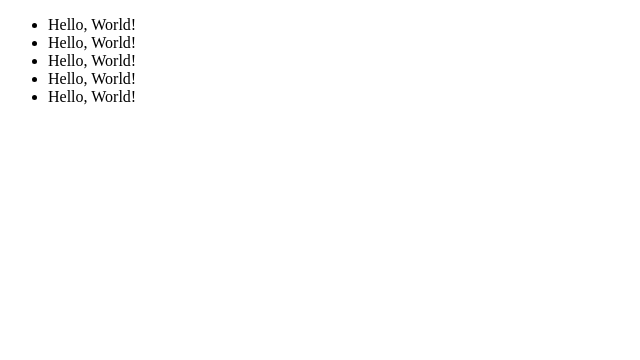
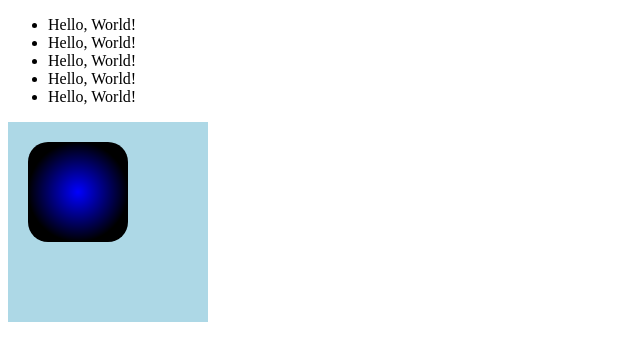
Before and after one commit to TheHaymaker/objects-demonstration, a plain HTML site: page index.html in a window 1280 px wide. Shown: the whole page, without its empty margins (0-640 px from the left). Drawn offline with Linux system fonts and the light colour scheme.

Commit message:
Adds some CSS animations just for exposure

```diff
--- a/index.html
+++ b/index.html
@@ -18,6 +18,10 @@
     <li class="list-item">Hello, World!</li>
   </ul>
 
+  <div class="box">
+    <div class="circle"></div>
+  </div>
+
 
   <script type="text/javascript" src="scripts/app.js"></script>
 </body>
--- a/style.css
+++ b/style.css
@@ -1,5 +1,33 @@
 .background-change {
   animation: change-colors 5s ease infinite;
+}
+
+.box {
+  position: relative;
+  width: 200px;
+  height: 200px;
+  background-color: lightblue;
+}
+
+.circle {
+  position: absolute;
+  top: 20px;
+  left: 20px;
+  border-radius: 20%;
+  width: 100px;
+  height: 100px;
+  background: radial-gradient(circle 50px, blue, transparent);
+  background-color: black;
+  -webkit-transition: all 1s ease-in-out;
+     -moz-transition: all 1s ease-in-out;
+      -ms-transition: all 1s ease-in-out;
+       -o-transition: all 1s ease-in-out;
+          transition: all 1s ease-in-out;
+}
+
+.box:hover .circle {
+  transform: translate(200px, 200px) scale(1.4) rotate(90deg);
+  background-color: red;
 }
 
 
```
